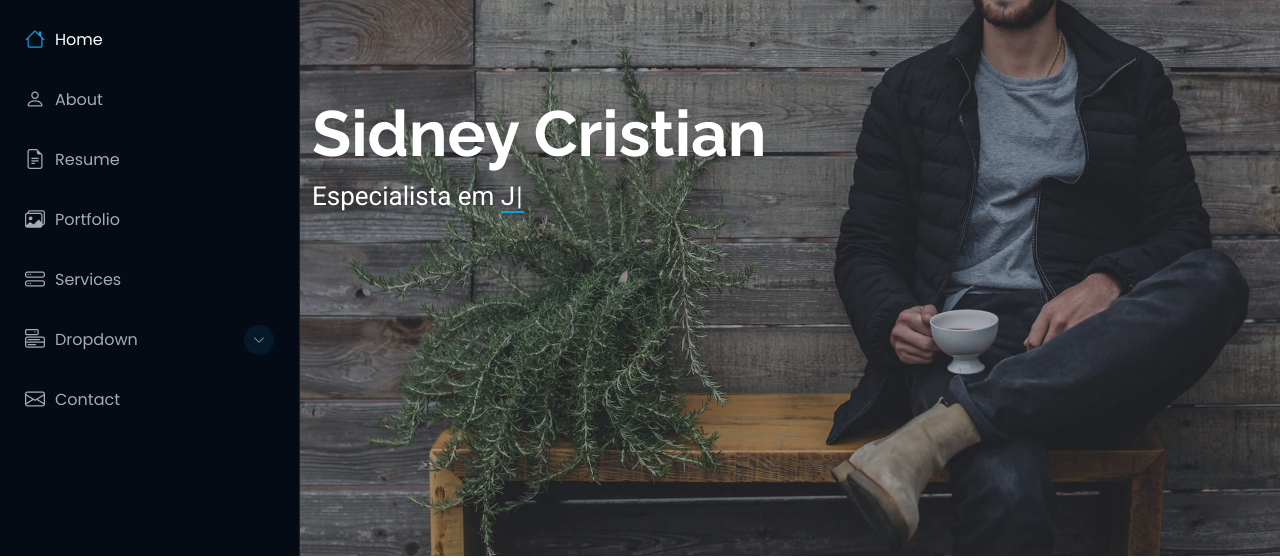
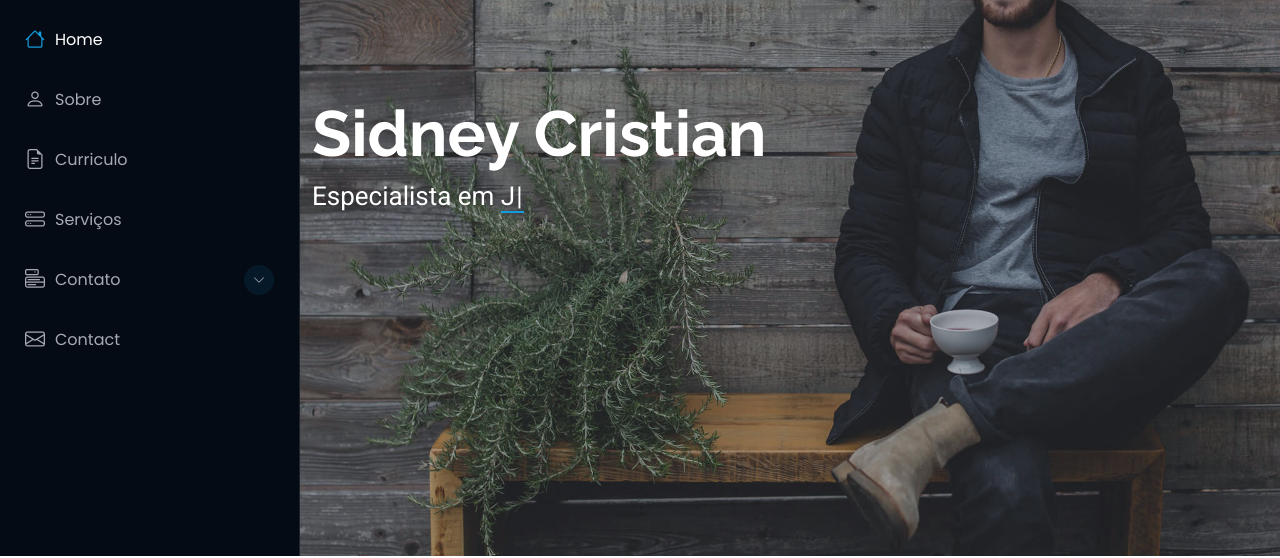
Before and after one commit to SouSidney/portfolio, a plain HTML site: page iPortfolio/index.html in a window 1280 px wide. Shown: the part 244-802 px from the top of the page. Drawn offline with Linux system fonts and the light colour scheme.

Commit message:
alterei para português a parte da lista ordenada

```diff
--- a/iPortfolio/index.html
+++ b/iPortfolio/index.html
@@ -62,11 +62,10 @@
     <nav id="navmenu" class="navmenu">
       <ul>
         <li><a href="#hero" class="active"><i class="bi bi-house navicon"></i>Home</a></li>
-        <li><a href="#about"><i class="bi bi-person navicon"></i> About</a></li>
-        <li><a href="#resume"><i class="bi bi-file-earmark-text navicon"></i> Resume</a></li>
-        <li><a href="#portfolio"><i class="bi bi-images navicon"></i> Portfolio</a></li>
-        <li><a href="#services"><i class="bi bi-hdd-stack navicon"></i> Services</a></li>
-        <li class="dropdown"><a href="#"><i class="bi bi-menu-button navicon"></i> <span>Dropdown</span> <i class="bi bi-chevron-down toggle-dropdown"></i></a>
+        <li><a href="#about"><i class="bi bi-person navicon"></i> Sobre</a></li>
+        <li><a href="#resume"><i class="bi bi-file-earmark-text navicon"></i> Curriculo</a></li>
+        <li><a href="#services"><i class="bi bi-hdd-stack navicon"></i> Serviços</a></li>
+        <li class="dropdown"><a href="#"><i class="bi bi-menu-button navicon"></i> <span>Contato</span> <i class="bi bi-chevron-down toggle-dropdown"></i></a>
           <ul>
             <li><a href="#">Dropdown 1</a></li>
             <li class="dropdown"><a href="#"><span>Deep Dropdown</span> <i class="bi bi-chevron-down toggle-dropdown"></i></a>
```
